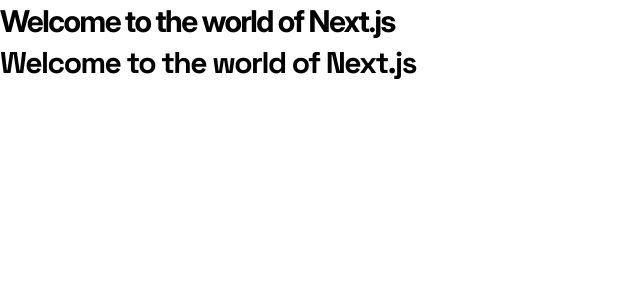
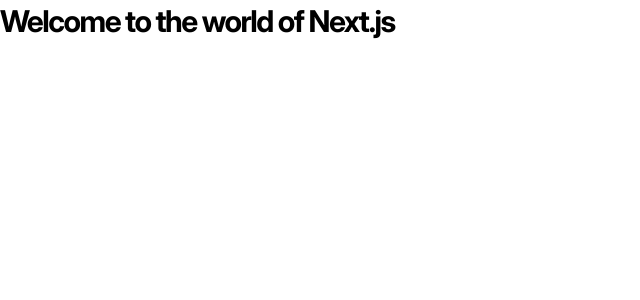
Before and after one commit to ianczm/next-dev-overflow, a Next.js app: page / in a window 1280 px wide. Shown: the top 300 px of the page, without its empty margins (0-640 px from the left). Built offline with nearby package versions, Linux system fonts and the light colour scheme.

Commit message:
Setup: Install next themes for light and dark mode.

```diff
--- a/package.json
+++ b/package.json
@@ -10,6 +10,7 @@
   },
   "dependencies": {
     "next": "15.0.2",
+    "next-themes": "^0.3.0",
     "react": "19.0.0-rc-02c0e824-20241028",
     "react-dom": "19.0.0-rc-02c0e824-20241028"
   },
@@ -28,5 +29,10 @@
     "prettier-eslint": "^16.3.0",
     "tailwindcss": "^3.4.1",
     "typescript": "^5"
+  },
+  "packageManager": "npm@10.9.0",
+  "overrides": {
+    "react": "$react",
+    "react-dom": "$react-dom"
   }
 }
--- a/src/app/layout.tsx
+++ b/src/app/layout.tsx
@@ -1,7 +1,9 @@
 import type { Metadata } from "next";
 import localFont from "next/font/local";
 import React from "react";
+
 import "./globals.css";
+import ThemeProvider from "@/context/Theme";
 
 const interFont = localFont({
   src: "./fonts/InterVF.ttf",
@@ -31,11 +33,18 @@
   children: React.ReactNode;
 }>) {
   return (
-    <html lang="en">
+    <html lang="en" suppressHydrationWarning>
       <body
         className={`${interFont.className} ${spaceGroteskFont.variable} antialiased`}
       >
-        {children}
+        <ThemeProvider
+          attribute="class"
+          defaultTheme="system"
+          enableSystem
+          disableTransitionOnChange
+        >
+          {children}
+        </ThemeProvider>
       </body>
     </html>
   );
--- a/src/app/page.tsx
+++ b/src/app/page.tsx
@@ -2,9 +2,6 @@
   return (
     <>
       <h1 className="h1-bold">Welcome to the world of Next.js</h1>
-      <h1 className="h1-bold font-space-grotesk">
-        Welcome to the world of Next.js
-      </h1>
     </>
   );
 }
--- /dev/null
+++ b/src/context/Theme.tsx
@@ -0,0 +1,11 @@
+"use client";
+
+import { ThemeProvider as NextThemeProvider } from "next-themes";
+import { ThemeProviderProps } from "next-themes/dist/types";
+import React from "react";
+
+const ThemeProvider = ({ children, ...props }: ThemeProviderProps) => {
+  return <NextThemeProvider {...props}>{children}</NextThemeProvider>;
+};
+
+export default ThemeProvider;
```
Also changed, not shown: 1 other file (tests, documents, lock files or other folders).
